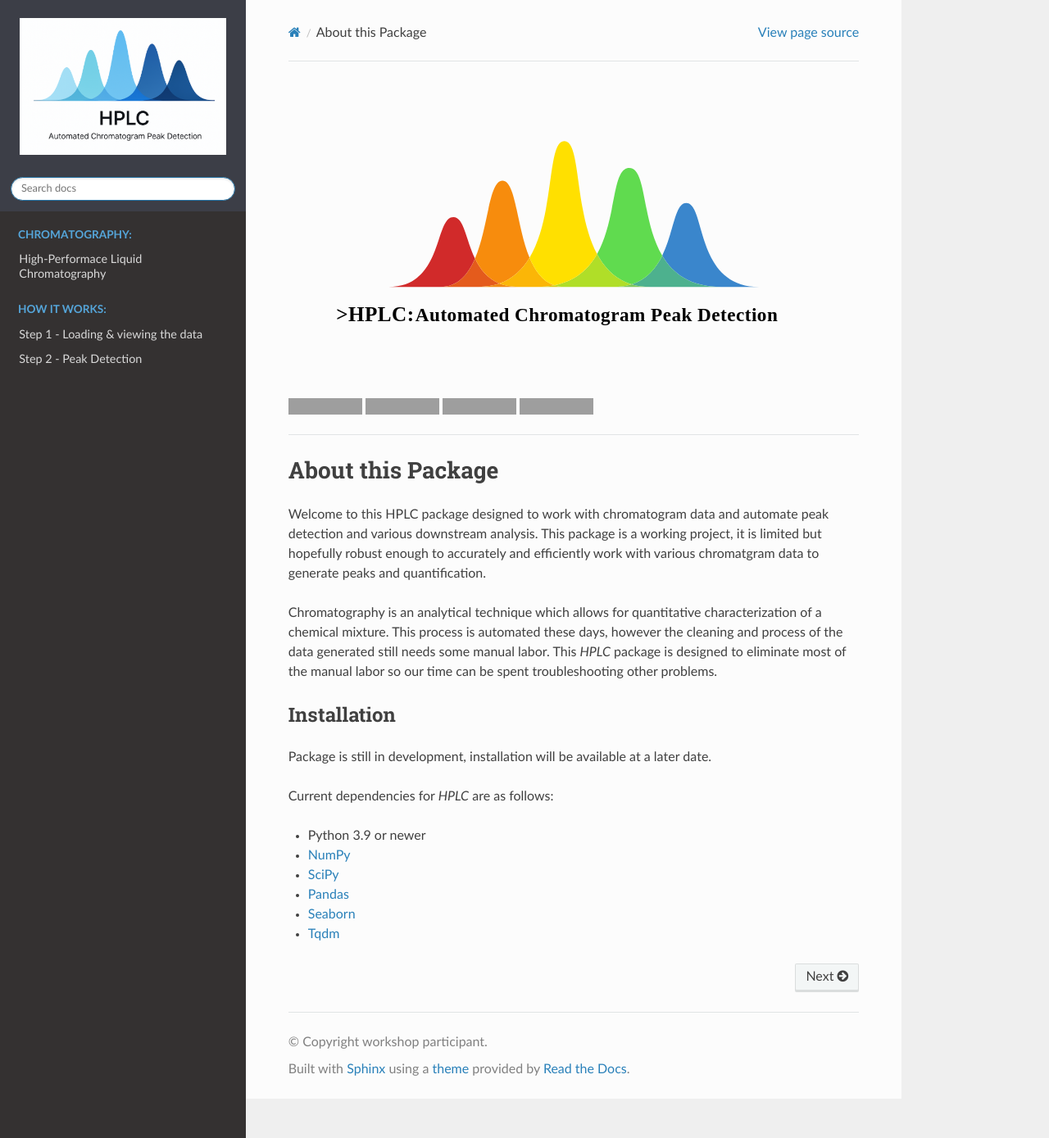
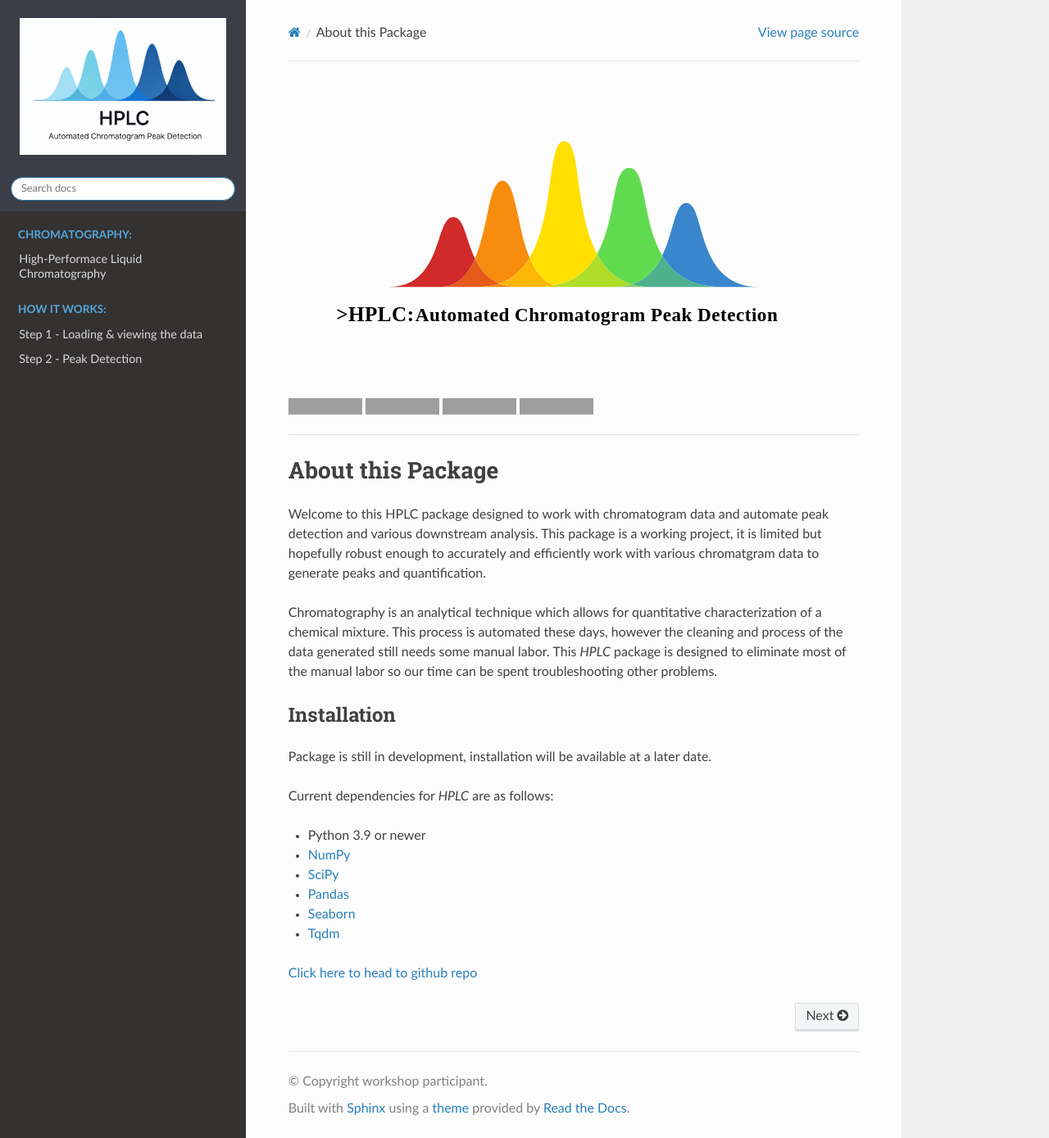
Before and after one commit to pcichowicz/HPLC, a Sphinx documentation site: the page built from doc/index.rst, in a window 1280 px wide and 1389 px high. Shown: the whole window at 82% size. Built offline with Sphinx 7.4.7 and the Read the Docs theme 3.1.0, drawn with Linux system fonts in a browser that asks for light colours; grey boxes are pictures that could not be loaded.

Commit message:
Update index.rst

```diff
--- a/doc/index.rst
+++ b/doc/index.rst
@@ -68,3 +68,5 @@ Current dependencies for `HPLC` are as follows:
 
    Loading_Viewing.md
    Peak_Detection.md
+
+`Click here to head to github repo <https://github.com/pcichowicz/HPLC>`_
```
